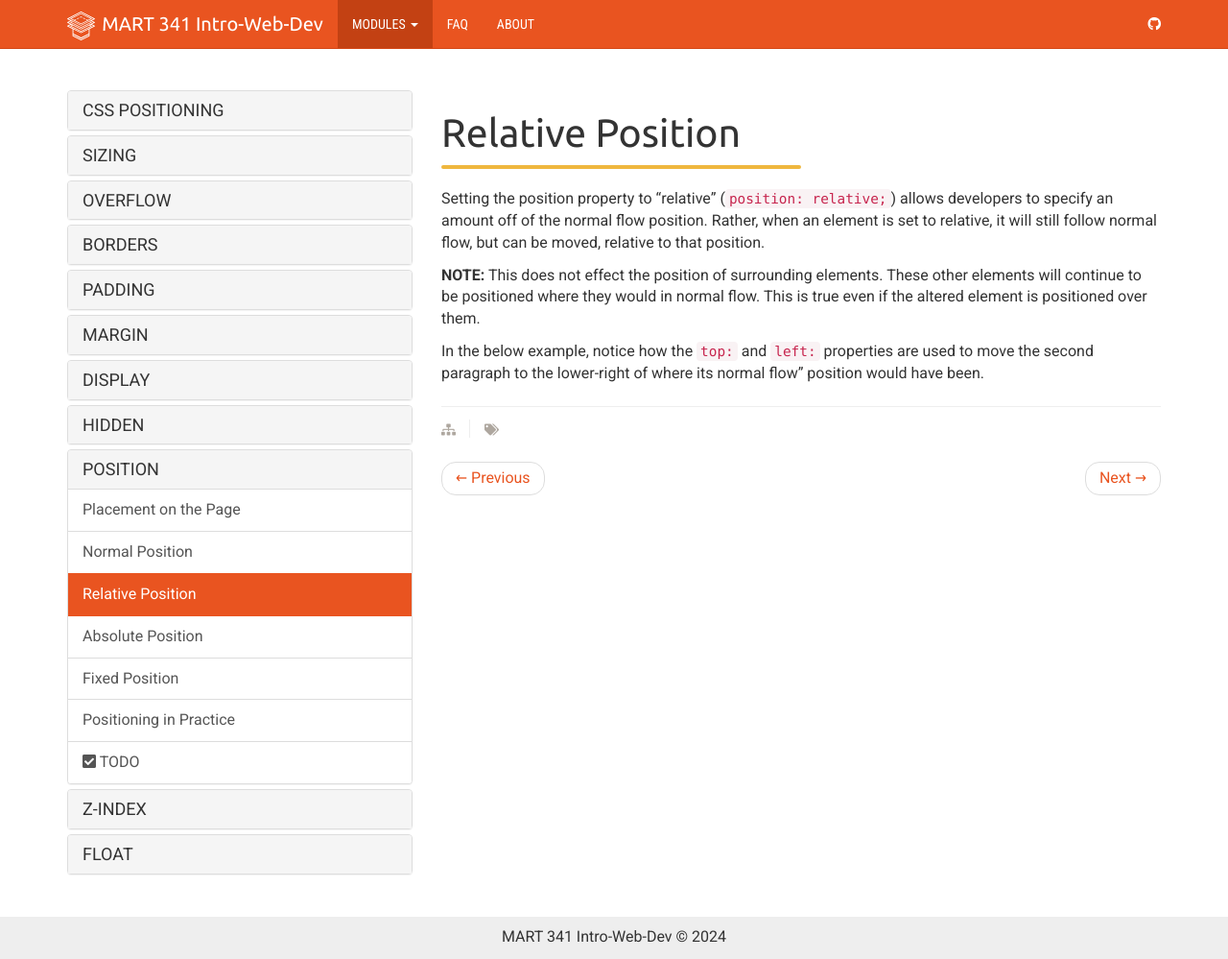
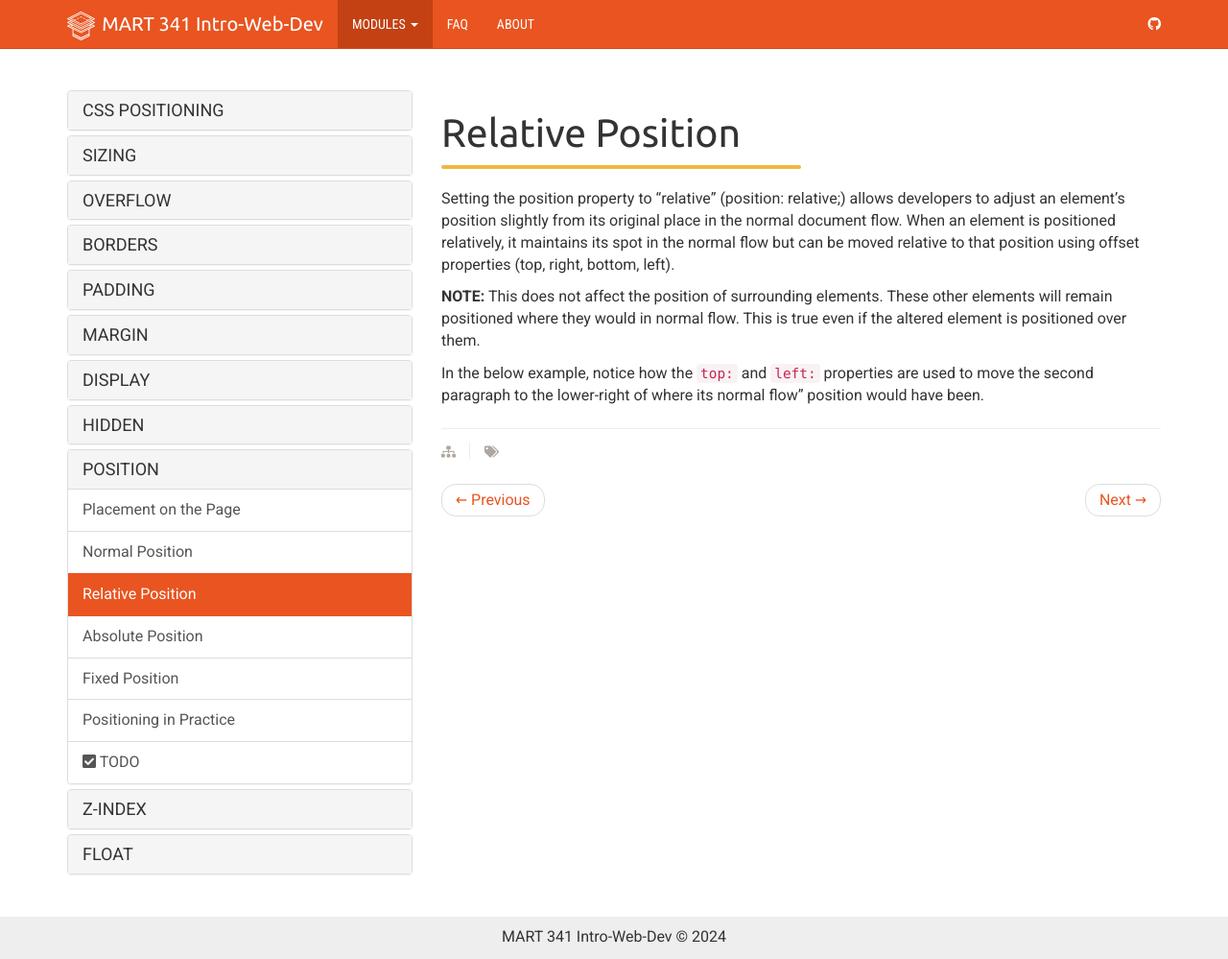
Before and after one commit to Montana-Media-Arts/webDesignFall2024, a Jekyll site: the page built from _docs/topic-11/08-position/03-page.md, in a window 1280 px wide and 999 px high. Shown: the whole window at 96% size. Built offline with Jekyll 4.4.1, drawn with Linux system fonts in a browser that asks for light colours; nearby versions of some CDN libraries.

Commit message:
Update 03-page.md

```diff
--- a/_docs/topic-11/08-position/03-page.md
+++ b/_docs/topic-11/08-position/03-page.md
@@ -6,9 +6,9 @@ permalink: /topic-11/position-relative/
 
 <div class="divider-heading"></div>
 
-Setting the position property to "relative" (`position: relative;`) allows developers to specify an amount off of the normal flow position. Rather, when an element is set to relative, it will still follow normal flow, but can be moved, relative to that position.
+Setting the position property to "relative" (position: relative;) allows developers to adjust an element's position slightly from its original place in the normal document flow. When an element is positioned relatively, it maintains its spot in the normal flow but can be moved relative to that position using offset properties (top, right, bottom, left).
 
-**NOTE:** This does not effect the position of surrounding elements. These other elements will continue to be positioned where they would in normal flow. This is true even if the altered element is positioned over them.
+**NOTE:** This does not affect the position of surrounding elements. These other elements will remain positioned where they would in normal flow. This is true even if the altered element is positioned over them.
 
 In the below example, notice how the `top:` and `left:` properties are used to move the second paragraph to the lower-right of where its
 normal flow" position would have been.
```
